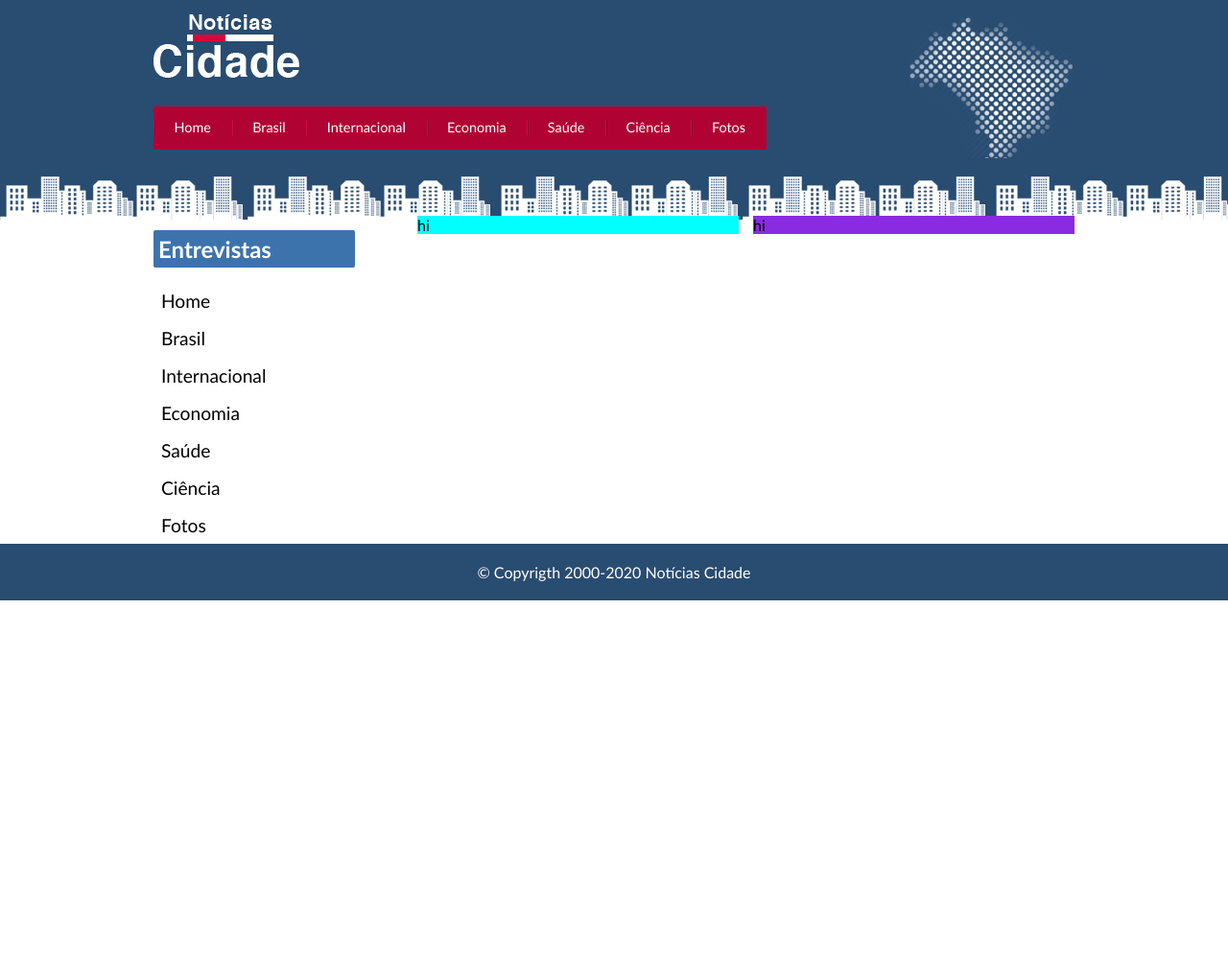
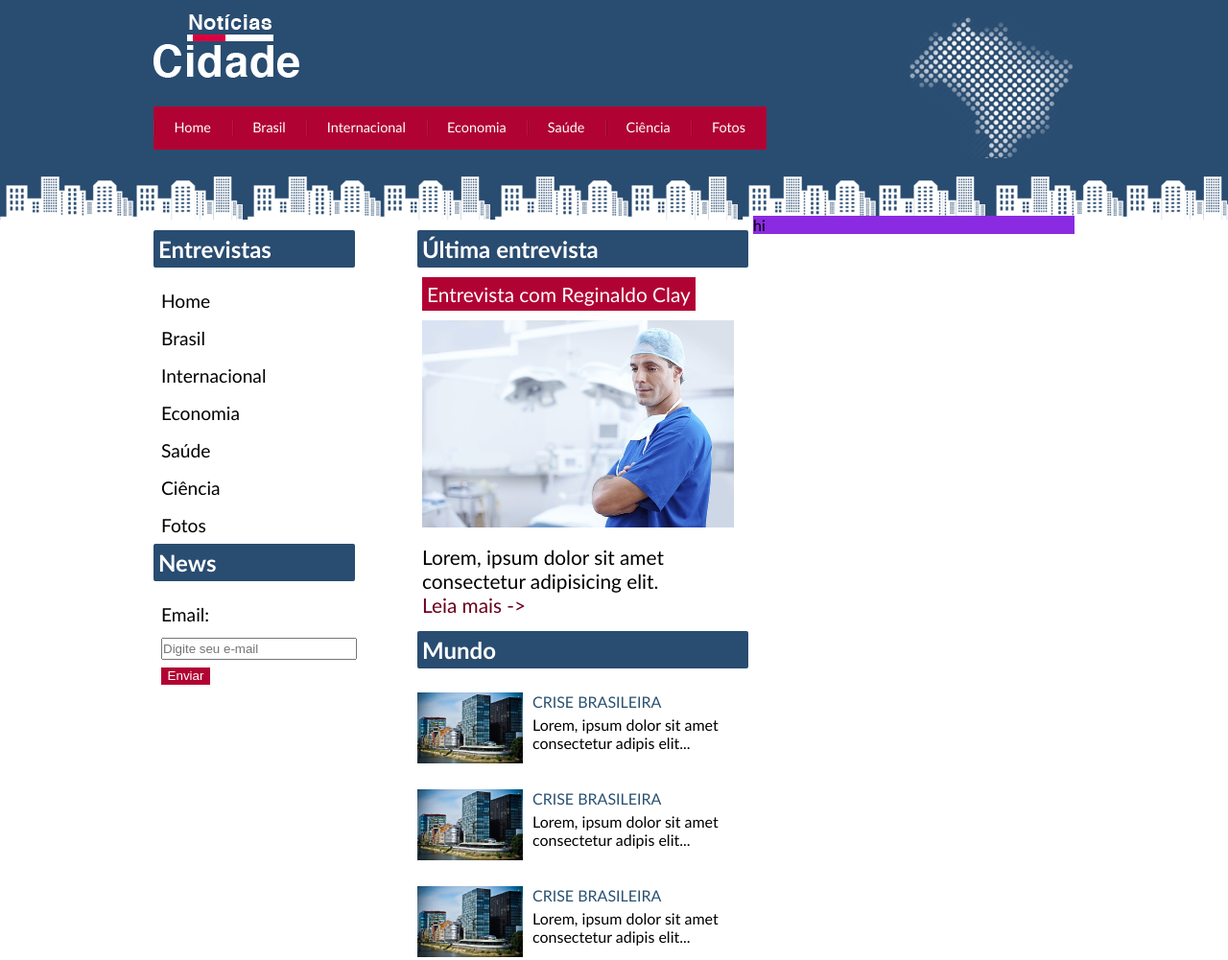
Before and after one commit to Xulio-Xulio/News-Site, a plain HTML site: page index.html in a window 1280 px wide. Shown: the top 1001 px of the page at 96% size. Before the commit the page ends 800 px from the top, so only its background shows below. Drawn offline with Linux system fonts and the light colour scheme.

Commit message:
first_column_edit

```diff
--- a/index.html
+++ b/index.html
@@ -26,20 +26,68 @@
 
         </div>
 
+        <!-- start content -->
         <div id="content">
 
             <div id="first">
-            hi
+                <h2>Última entrevista</h2>
+
+                <div id="last_interviews">
+                    <span>Entrevista com Reginaldo Clay</span>
+
+                    <img src="images/doutor.jpg" alt="">
+
+                    <p>Lorem, ipsum dolor sit amet consectetur adipisicing elit.</p>
+                    <a href="">Leia mais -></a>
+                </div>
+
+                <h2>Mundo</h2>
+
+                <div id="world">
+                    <a href="">
+                        <img src="images/mundo.jpg" alt="">
+
+                        <span>CRISE BRASILEIRA</span>
+
+                        <p>Lorem, ipsum dolor sit amet consectetur adipis elit...</p>
+                    </a>
+
+                </div>
+
+                <div id="world">
+                    <a href="">
+                        <img src="images/mundo.jpg" alt="">
+
+                        <span>CRISE BRASILEIRA</span>
+
+                        <p>Lorem, ipsum dolor sit amet consectetur adipis elit...</p>
+                    </a>
+
+                </div>
+
+                <div id="world">
+                    <a href="">
+                        <img src="images/mundo.jpg" alt="">
+
+                        <span>CRISE BRASILEIRA</span>
+
+                        <p>Lorem, ipsum dolor sit amet consectetur adipis elit...</p>
+                    </a>
+
+                </div>
             </div>
 
             <div id="second">
             hi
             </div>
 
+            <!-- start side -->
             <div id="side">
+
                 <h2>Entrevistas</h2>
 
-                <ul id="nav_bar_side">
+                <div id="nav_bar_side">
+                    <ul>
                         <li><a id="home" href="index.html">Home</a></li>
                         <li><a id="brasil" href="brasil.html">Brasil</a></li>
                         <li><a id="internacional" href="internacional.html">Internacional</a></li>
@@ -50,11 +98,27 @@
                     </ul>
                 </div>
 
+                    <!-- start email_news -->
+                <div id="email_news">
+                    <h2>News</h2>
+
+                    <div id="form_email">
+                        <form action="">
+                            <label for="email">
+                                <span>Email:</span>
+                                <input type="email" placeholder="Digite seu e-mail" id="email">
+                            </label>
+
+                            <input type="button" value="Enviar">
+                        </form>
                     </div>
+                </div><!-- end email_news -->
+            </div> <!-- end side -->
+        </div><!-- end content -->
 
     </div>
 
-    <div id="footer" style="clear: both;">
+    <div id="footer">
         <footer>&copy; Copyrigth 2000-2020 Notícias Cidade</footer>
     </div>
 
--- a/style.css
+++ b/style.css
@@ -8,7 +8,7 @@ body {
     background: #fff url(images/fundo.png) repeat-x;
 }
 
-/** Top **/
+/** ---------------- Top ---------------- **/
 
 #container {
     width: 960px;
@@ -29,6 +29,7 @@ body {
     margin-top: 15px;
 }
 
+/**---------------- nav_bar_top ----------------**/
 #nav_bar {
     margin: 0;
     padding: 0;
@@ -58,29 +59,114 @@ body {
     color: #69001d;
 }
 
-/** Columns **/
+/** ---------------- Columns ---------------- **/
 
 #content {
     margin-top: 60px;
     background: #f5f5f5;
 }
 
-/** Column First **/
+/**---------------- Column First ---------------- **/
 
+/* three */
 #three-columns #first {
-    background-color: aqua;
     width: 335px;
     float: left;
-    margin: 0 0 15px 275px;
+    margin: 15px 0 15px 275px;
 }
 
+#three-columns #first h2{
+    width: 335px;
+    padding: 5px;
+    background-color: #294c71;
+    border-radius: 2px;
+    color: white;
+}
+
+/* last_interviews */
+#three-columns #first #last_interviews {
+    margin: 0;
+    padding: 0;
+    background: #fff;
+    margin: 15px 0 15px 0;
+}
+
+#three-columns #first #last_interviews span{
+    width: 255px;
+    font-size: 1.3em;
+    padding: 5px;
+    margin-left: 5px;
+    background-color: #b10333;
+    color: #ffffff;
+}
+
+#three-columns #first #last_interviews img {
+    width: 325px;
+    margin: 15px 0 0 5px;
+}
+
+#three-columns #first #last_interviews p {
+    width: 325px;
+    margin: 15px 0 0 5px;
+    font-size: 1.3em;
+}
+
+#three-columns #first #last_interviews a {
+    width: 325px;
+    margin: 5px 0 0 5px;
+    text-decoration: none;
+    font-size: 1.3em;
+    color: #69001d;
+}
+
+#three-columns #first #last_interviews a:hover {
+    color: #92032b;
+    margin-left: 10px;
+}
+
+/* world */
+#three-columns #first #world {
+    margin: 25px 0 25px 0;
+}
+
+#three-columns #first #world img {
+    width: 110px;
+    margin: 0 0 0 0;
+    float: left;
+}
+
+#three-columns #first #world img:hover {
+    width: 115px;
+    margin: 0;
+    padding: 0;
+    float: left;
+}
+
+#three-columns #first #world span {
+    width: 205px;
+    margin: 0 0 0 10px;
+    float: left;
+    font-size: 1em;
+    color: #295171;
+    text-decoration: none;
+}
+
+#three-columns #first #world p {
+    width: 205px;
+    margin: 5px 0 39px 10px;
+    float: left;
+    text-decoration: none;
+    color: #000000;
+}
+
+/* two */
 #two-columns #first {
-    background-color: aqua;
     width: 555px;
     float: left;
     margin: 0 0 15px 275px;
 }
 
+/* one */
 #one-column #first {
     background-color: aqua;
     width: 960px;
@@ -96,13 +182,16 @@ body {
     margin: 0 0 15px 15px;
 }
 
-/** Side Nav_Bar **/
+/**---------------- Side Nav_Bar ----------------  **/
+
+/* three */
 #three-columns #side {
     width: 265px;
     float: left;
     margin: 15px 15px 0 -960px;
 }
 
+/* two */
 #two-columns #side {
     width: 265px;
     float: left;
@@ -112,12 +201,12 @@ body {
 #side h2 {
     width: 200px;
     padding: 5px;
-    background-color: #3d73ad;
+    background-color: #294c71;
     border-radius: 2px;
     color: white;
 }
 
-#side #nav_bar_side {
+#side #nav_bar_side ul {
     margin: 0;
     padding: 0;
     list-style: none;
@@ -138,12 +227,51 @@ body {
 
 #side #nav_bar_side a:hover {
     color: #747474;
+    padding-left: 20px;
+    background: url(images/marcador.png) no-repeat left center;
+}
+
+/* email_news */
+
+#email_news {
+    float: left;
+}
+
+#email_news span{
+    margin-top: 15px;
+    display: block;
+    font-size: 1.2em;
+    color: #000000;
+    padding-bottom: 5px;
+}
+
+#email_news #form_email {
+    padding: 8px;
+}
+
+#email_news #form_email input{
+    width: 200px;
+    margin-top: 8px;
+    height: 1.4em;
+}
+
+#email_news #form_email input[type=button]{
+    display: block;
+    width: 25%;
+    background-color: #b10333;
+    color: #ffffff;
+    border: none;
+}
+
+#email_news #form_email input[type=button]:hover{
+    background-color: #92032b;
 }
 
 /** Footer **/
 #footer {
     background: #294c71;
     padding: 20px;
+    clear: both;
 }
 
 footer {
```
Lines whose indentation alone changed are shown as unchanged.
